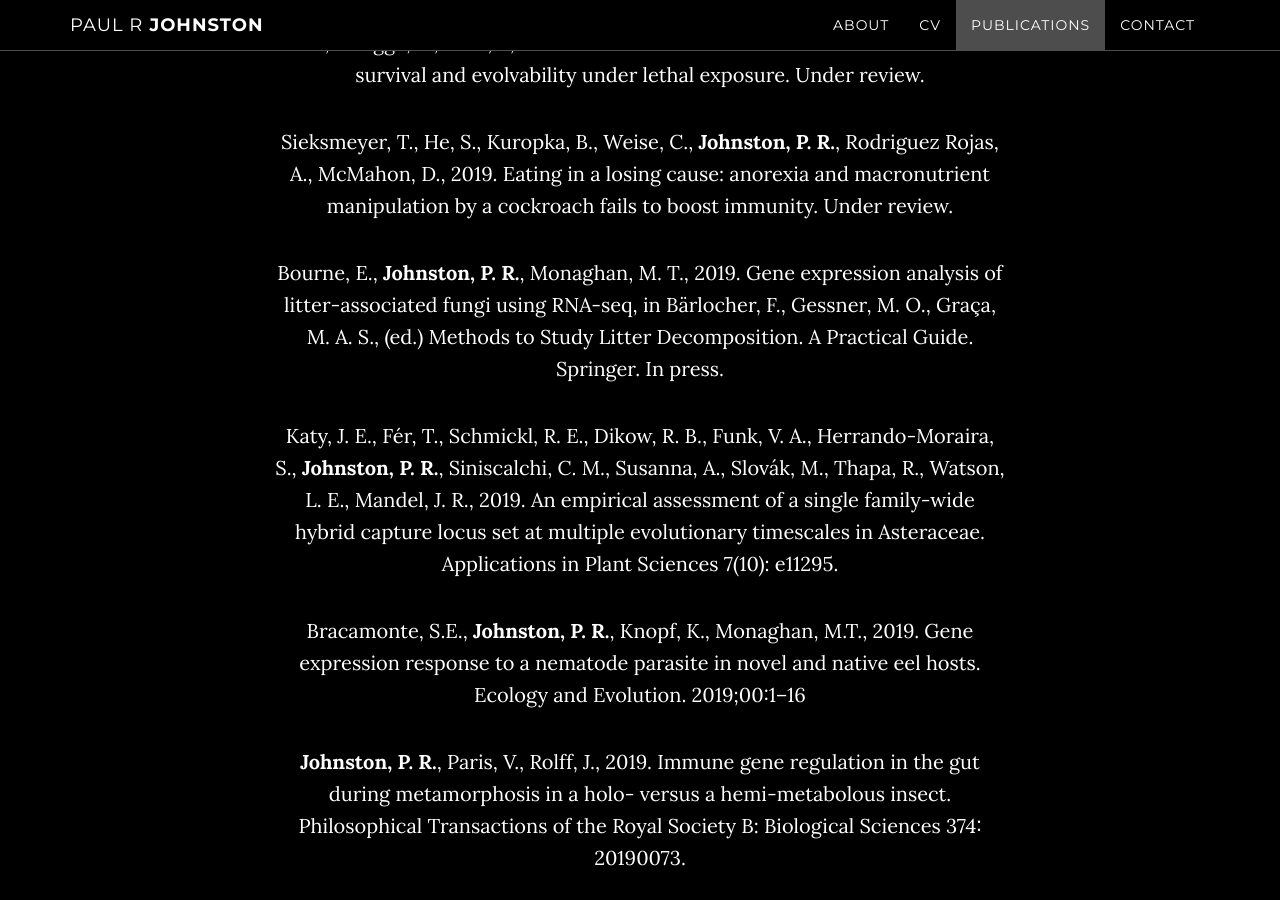
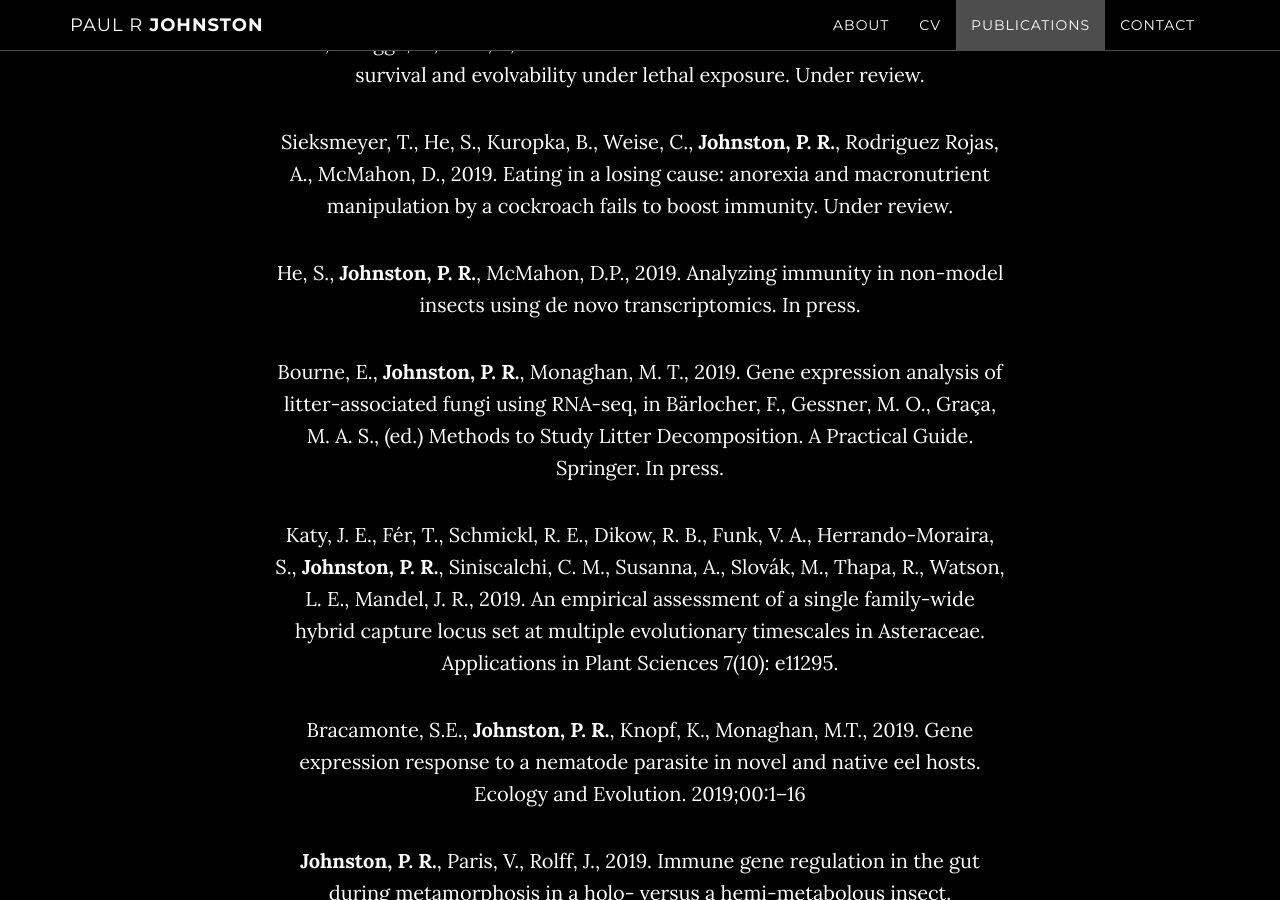
Before and after one commit to prjbio/prjbio.github.io, a Jekyll site: the page built from index.html, in a window 1280 px wide and 900 px high, scrolled down 2675 px. Built offline with Jekyll 4.4.1, drawn with Linux system fonts in a browser that asks for light colours; some web fonts are replaced.

Commit message:
dino chapter

```diff
--- a/_includes/publications.html
+++ b/_includes/publications.html
@@ -11,6 +11,7 @@
 <p>Paniagua Voirol, L., Valsamakis, G., Lortzing, V., Weinhold, A., <strong>Johnston, P. R.</strong>, Fatouros, N., Kunze, R., Hilker, M., 2019. Insect egg secretion reinforces plant anti-herbivore responses independent from egg-associated microbes. Under review.</p>
 <p>Rodríguez-Rojas, A., Kim, J.J., <strong>Johnston, P. R.</strong>, Makarova, O., Eravci, M., Weise, C., Hengge, R., Rolff, J., 2019. Non-lethal oxidative stress boosts bacterial survival and evolvability under lethal exposure. Under review.</p>
 <p>Sieksmeyer, T., He, S., Kuropka, B., Weise, C., <strong>Johnston, P. R.</strong>, Rodriguez Rojas, A., McMahon, D., 2019. Eating in a losing cause: anorexia and macronutrient manipulation by a cockroach fails to boost immunity. Under review.</p>
+<p>He, S., <strong>Johnston, P. R.</strong>,  McMahon, D.P., 2019. Analyzing immunity in non-model insects using de novo transcriptomics. In press.</p>
 <p>Bourne, E., <strong>Johnston, P. R.</strong>, Monaghan, M. T., 2019. Gene expression analysis of litter-associated fungi using RNA-seq, in Bärlocher, F., Gessner, M. O., Graça, M. A. S., (ed.) Methods to Study Litter Decomposition. A Practical Guide. Springer. In press.</p>
 <p>Katy, J. E., Fér, T., Schmickl, R. E., Dikow, R. B., Funk, V. A., Herrando-Moraira, S., <strong>Johnston, P. R.</strong>, Siniscalchi, C. M., Susanna, A., Slovák, M., Thapa, R., Watson, L. E., Mandel, J. R., 2019. An empirical assessment of a single family-wide hybrid capture locus set at multiple evolutionary timescales in Asteraceae. Applications in Plant Sciences 7(10): e11295.</p>
 <p>Bracamonte, S.E., <strong>Johnston, P. R.</strong>, Knopf, K., Monaghan, M.T., 2019. Gene expression response to a nematode parasite in novel and native eel hosts. Ecology and Evolution. 2019;00:1–16</p>
```
